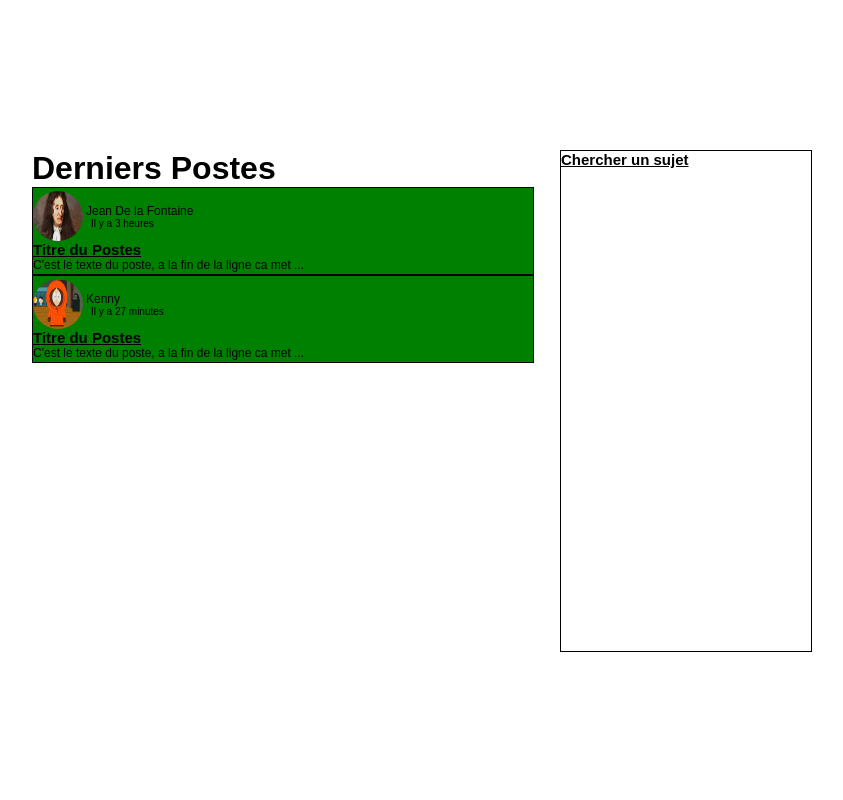
After one commit to idrisT11/isep-iclald, a PHP site: page /accueil-forum.html in a window 1280 px wide. The commit adds this page. Shown: the whole page, without its empty margins (218-1061 px from the left). Run offline with PHP 8.4, Linux system fonts and the light colour scheme.

Commit message:
Forum v4

```diff
--- /dev/null
+++ b/accueil-forum.css
@@ -0,0 +1,62 @@
+*
+
+{
+    margin: 0px;
+    padding: 0px;
+    font-family: Avenir, sans-serif;
+}
+body{
+    margin-top: 150px;
+}
+#postes{
+    margin-left: 250px;
+}
+div{
+    width: 500px;
+    height: 86px;
+    border: solid 1px black;
+    background-color: green;
+    position: sticky;
+    top: 0px;
+    font-size: 12px;
+}
+.image-ronde{
+    width : 50px; height : 50px;
+    border: none;
+    -moz-border-radius : 75px;
+    -webkit-border-radius : 75px;
+    border-radius : 75px;
+  }
+#p1{
+    margin-left: 5px;
+    font-size: 10px;
+}
+h2{
+    text-decoration: underline;
+    font-size: 15px;
+}
+#div4{
+    margin-left: 3px;
+}
+#div3{
+
+    display: flex;
+    align-items: center;
+    margin-top: 3px;
+}
+#page{
+    display: flex;
+    flex-direction: row;
+    display: flex;
+    justify-content: space-between;
+}
+#recherche{
+    width: 250px;
+    height: 500px;
+    border: solid 1px black;
+    background-color: white;
+    position: sticky;
+    top: 0px;
+    font-size: 35px;
+    margin-right: 250px
+}
--- /dev/null
+++ b/accueil-forum.html
@@ -0,0 +1,58 @@
+<html>
+<head>
+	<title>accueil-forum</title>
+ <meta charset="utf-8">
+	<link rel="stylesheet" href="accueil-forum.css">
+</head>
+<body>
+    <div6 id="page">
+        <div8 id="postes">
+            <header>
+                <h1>Derniers Postes</h1>
+            </header>
+            <div>
+                <div3 id="div3">
+                    <img id=pdp class="image-ronde" src="lafontaine.jpg" alt="pdp">
+                    <div4 id="div4">
+                        Jean De la Fontaine
+                        <p id="p1">
+                            Il y a 3 heures
+                        </p>
+                    </div4>
+                </div3>
+                <div2>
+                    <h2>
+                        Titre du Postes
+                    </h2>
+                    <p>
+                        C'est le texte du poste, a la fin de la ligne ca met ...
+                    </p>
+                </div2>
+            </div>
+            <div>
+                <div3 id="div3">
+                    <img id=pdp class="image-ronde" src="morts-kenny-south-park-2.jpg" alt="pdp">
+                    <div4 id="div4">
+                        Kenny
+                        <p id="p1">
+                            Il y a 27 minutes
+                        </p>
+                    </div4>
+                </div3>
+                <div2>
+                    <h2>
+                        Titre du Postes
+                    </h2>
+                    <p>
+                        C'est le texte du poste, a la fin de la ligne ca met ...
+                    </p>
+                </div2>
+            </div>
+        </div8>
+        <div7 id="recherche">
+            <h2>
+                Chercher un sujet
+            </h2>
+        </div7>
+    </div6>
+</body>
--- a/forum.css
+++ b/forum.css
@@ -53,8 +53,7 @@ nav ul::after{
 nav a{
 
     display: flex;
-    flex-direction: row
-;
+    flex-direction: row;
     text-decoration: none;
     color: black;
     border-bottom: 2px solid transparent;
--- a/forum.html
+++ b/forum.html
@@ -1,6 +1,6 @@
 <html>
 <head>
-	<title></title>
+	<title>forum</title>
  <meta charset="utf-8">
 	<link rel="stylesheet" href="forum.css">
 </head>
```
Also changed, not shown: lafontaine.jpg (added), morts-kenny-south-park-2.jpg (added).
